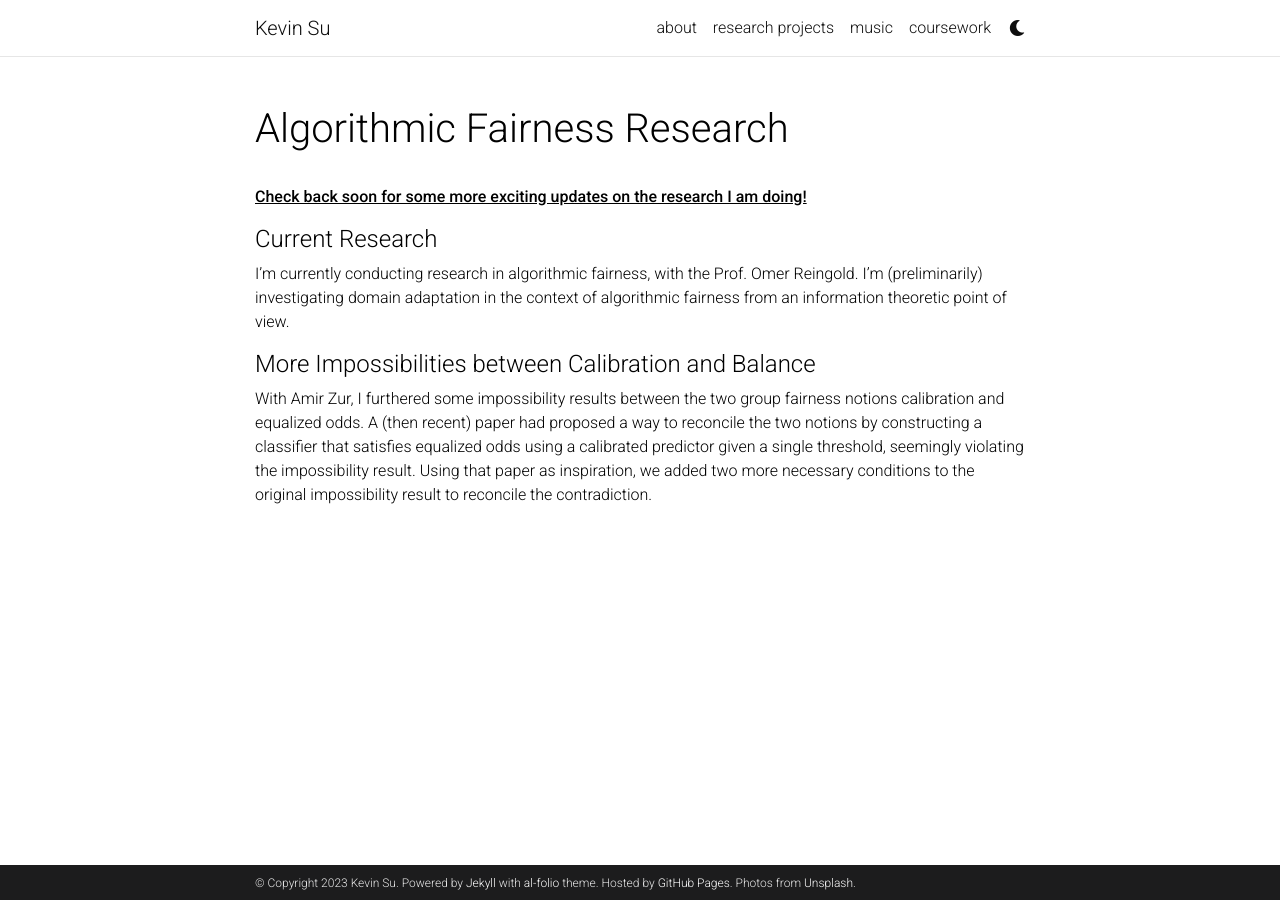
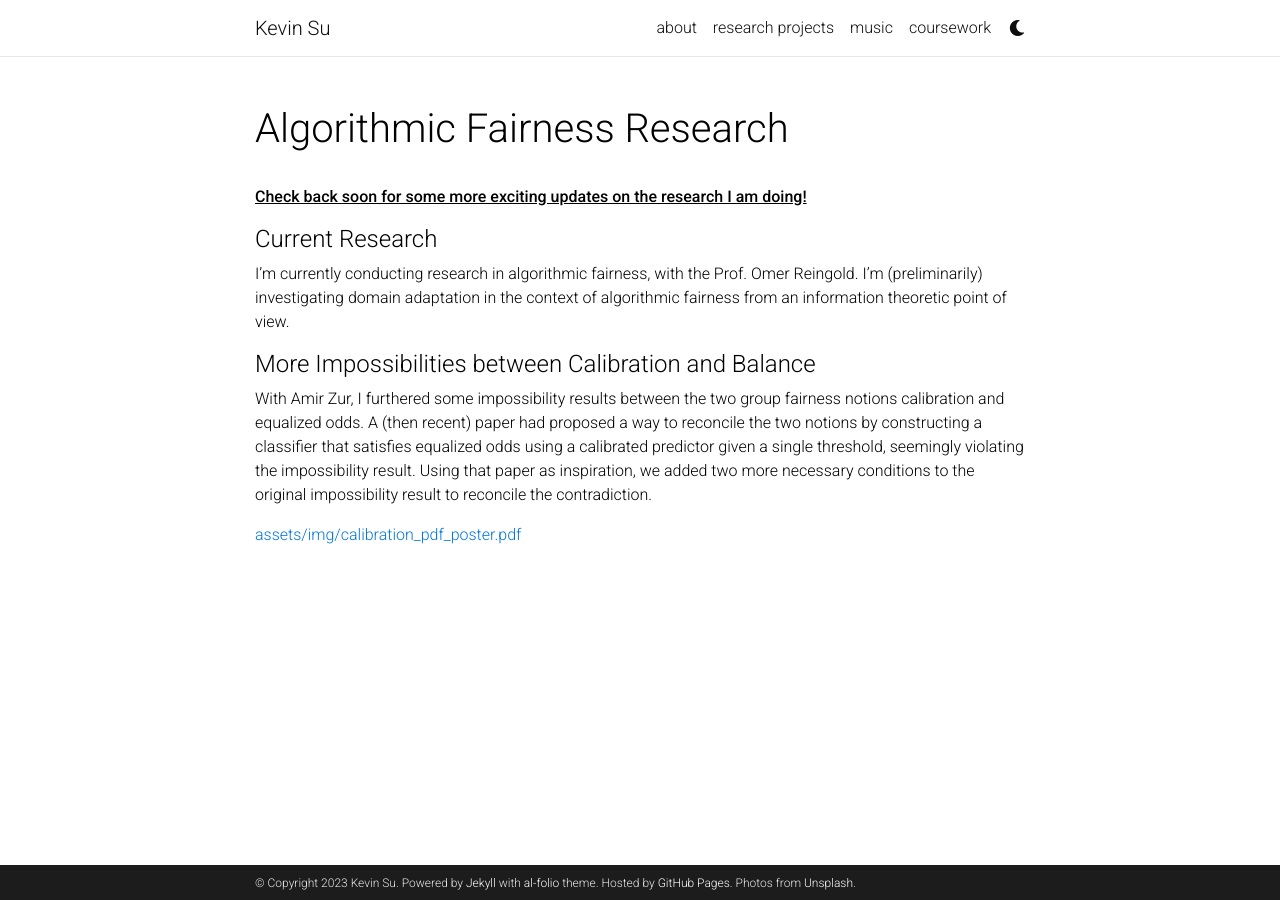
Before and after one commit to kevin20841/kevin20841.github.io, a Jekyll site: the page built from _projects/algo_fairness_research.md, in a window 1280 px wide. Built offline with Jekyll 4.4.1, drawn with Linux system fonts in a browser that asks for light colours; comment, search, counter and statistics services are not loaded; a style sheet for code colours, icons or effects is not loaded.

Commit message:
Added Poster

```diff
--- a/_projects/algo_fairness_research.md
+++ b/_projects/algo_fairness_research.md
@@ -14,3 +14,5 @@ I'm currently conducting research in algorithmic fairness, with the Prof. Omer R
 #### More Impossibilities between Calibration and Balance
 
 With Amir Zur, I furthered some impossibility results between the two group fairness notions calibration and equalized odds. A (then recent) paper had proposed a way to reconcile the two notions by constructing a classifier that satisfies equalized odds using a calibrated predictor given a single threshold, seemingly violating the impossibility result. Using that paper as inspiration, we added two more necessary conditions to the original impossibility result to reconcile the contradiction.
+
+[assets/img/calibration_pdf_poster.pdf](Poster)
```
Also changed, not shown: 1 other file.
